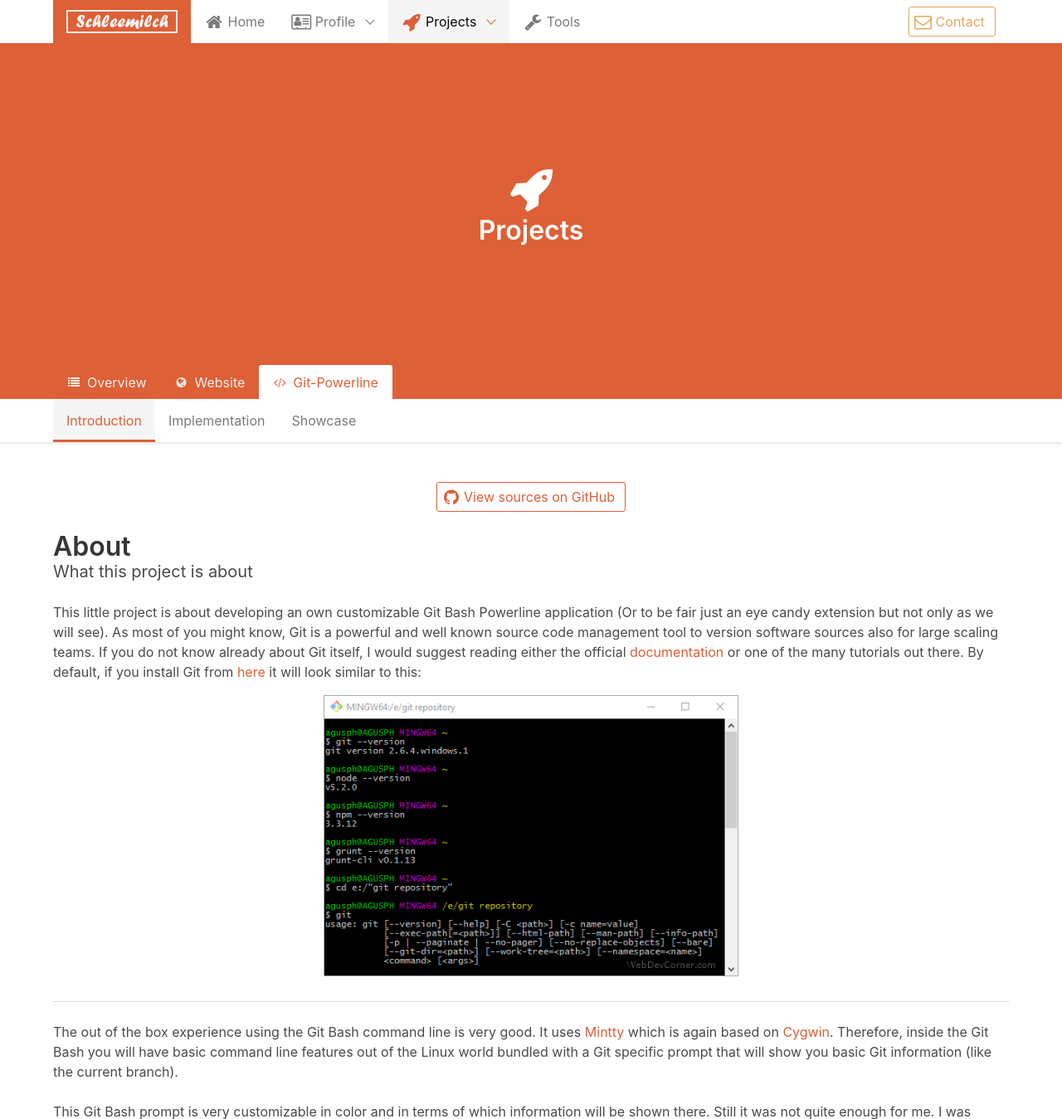
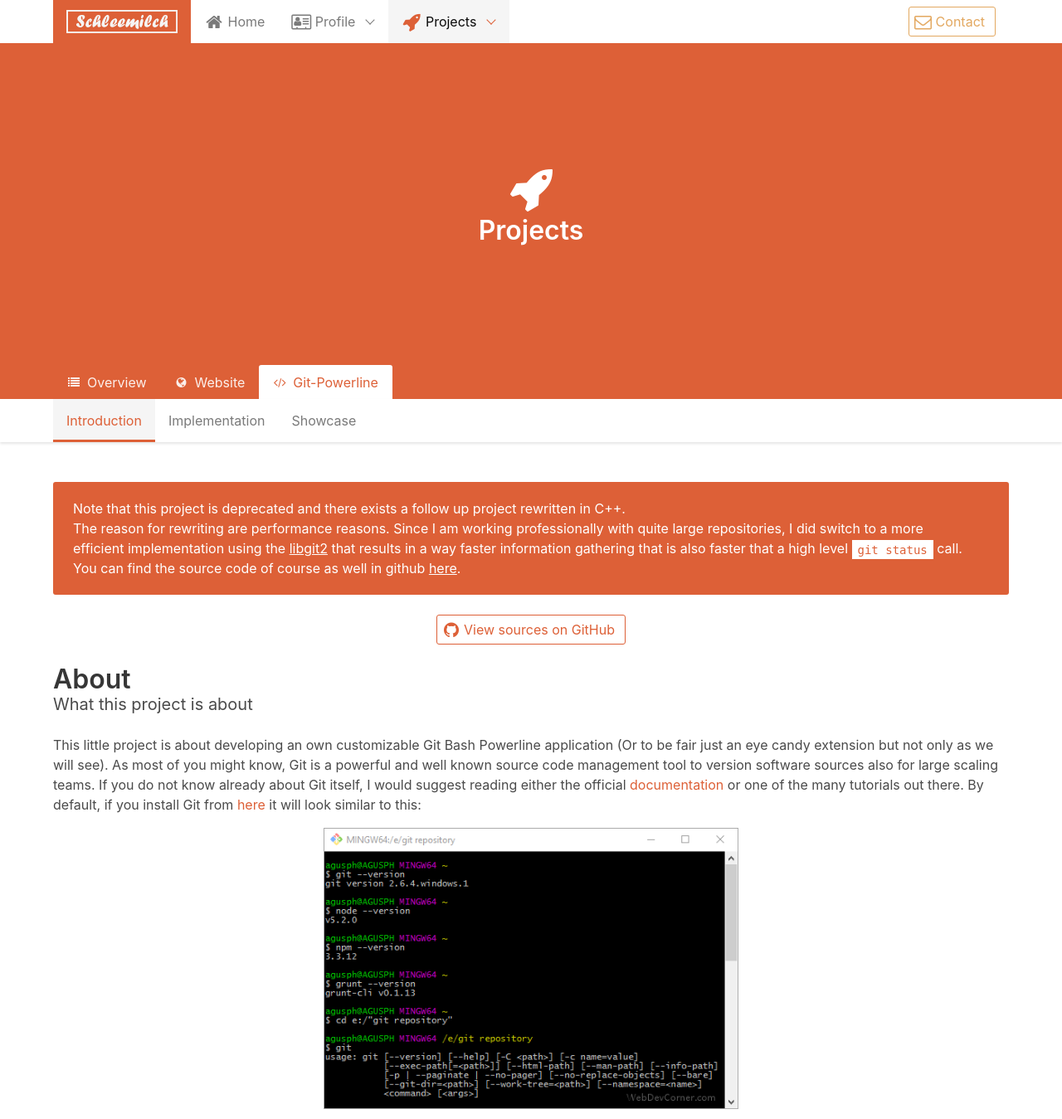
Before and after one commit to sschleemilch/portfolio-website, a PHP site: page /projects/gitbash/introduction.php in a window 1280 px wide. Shown: the top 1349 px of the page at 83% size. Run offline with PHP 8.4, Linux system fonts and the light colour scheme; style sheets or scripts are compiled from the project's sources; some libraries are stand-ins or nearby versions.

Commit message:
Removed tools section, updated gitbash project to hint for c++ version

```diff
--- a/Gruntfile.js
+++ b/Gruntfile.js
@@ -55,6 +55,7 @@
                     {expand: true, flatten:true, src: ['src/projects/*.php'], dest: 'dist/html/projects'},
                     {expand: true, flatten:true, src: ['src/projects/website/*.php'], dest: 'dist/html/projects/website'},
                     {expand: true, flatten:true, src: ['src/projects/gitbash/*.php'], dest: 'dist/html/projects/gitbash'},
+                    {expand: true, flatten:true, src: ['src/projects/gitbashv2/*.php'], dest: 'dist/html/projects/gitbashv2'},
                     {expand: true, flatten:true, src: ['src/data/*'], dest: 'dist/html/data'},
                     {expand: true, flatten:true, src: ['src/php/*.php'], dest: 'dist/html/php'},
                ]
--- a/src/home.php
+++ b/src/home.php
@@ -35,11 +35,6 @@
 							<p class="title is-4"> <strong> Projects </strong> </p>
 							<p class="subtitle">Current private projects</p>
 						</a>
-						<a class="column" href="/tools.php">
-							<span class="icon is-large has-text-warning"><i class="fa fa-wrench"></i></span>
-							<p class="title is-4"> <strong> Tools </strong> </p>
-							<p class="subtitle">Project results</p>
-						</a>
 					</div>
 				</div>
 			</div>
--- a/src/projects/gitbash/introduction.php
+++ b/src/projects/gitbash/introduction.php
@@ -13,6 +13,13 @@
 
 <div class="section">
 	<div class="container is-danger">
+        <article class="notification is-danger">
+            Note that this project is deprecated and there exists a follow up project rewritten in C++.<br>
+            The reason for rewriting are performance reasons. Since I am working professionally with quite large repositories, I did switch
+            to a more efficient implementation using the <a href="https://libgit2.org/">libgit2</a> that results in a way faster information gathering
+            that is also faster that a high level <code>git status</code> call.<br>
+            You can find the source code of course as well in github <a href="https://github.com/sschleemilch/cpp-gitbash-powerline">here</a>.
+        </article>
         <div class="content has-text-centered">
             <a class="button is-danger is-outlined" href="https://github.com/sschleemilch/gitbash-powerline">
                         <span class="icon">
@@ -56,7 +63,7 @@
                 reading here. However, if you are interested in building your own Git Bash Prompt extension or just want to use mine, please keep reading. To give the reader a little preview, the result will look like this (for modified files on the "master" branch):
             </p>
             <div class="has-text-centered">
-                <img src="/img/git_bash_preview.png" alt="Git:Bash:Preview" width="500" height="202">
+                <img src="/img/git_bash_preview.PNG" alt="Git:Bash:Preview" width="500" height="202">
             </div>
             <p>
                 This preview only shows a small part of the features that are currently implemented.
--- a/src/sass/components/_all.sass
+++ b/src/sass/components/_all.sass
@@ -6,7 +6,7 @@
 //@import "level.sass"
 @import "media.sass"
 //@import "menu.sass"
-//@import "message.sass"
+@import "message.sass"
 //@import "modal.sass"
 @import "nav.sass"
 @import "navbar.sass"
--- a/src/sass/elements/_all.sass
+++ b/src/sass/elements/_all.sass
@@ -7,7 +7,7 @@
 @import "form.sass"
 @import "icon.sass"
 @import "image.sass"
-//@import "notification.sass"
+@import "notification.sass"
 //@import "progress.sass"
 @import "table.sass"
 @import "tag.sass"
--- a/src/sitemap.xml
+++ b/src/sitemap.xml
@@ -53,11 +53,6 @@
   <priority>0.80</priority>
 </url>
 <url>
-  <loc>https://sebastian-schleemilch.de/tools.php</loc>
-  <lastmod>2018-01-27T12:07:28+00:00</lastmod>
-  <priority>0.80</priority>
-</url>
-<url>
   <loc>https://sebastian-schleemilch.de/contact.php</loc>
   <lastmod>2018-01-27T12:07:28+00:00</lastmod>
   <priority>0.80</priority>
--- a/src/templates/_footer.php
+++ b/src/templates/_footer.php
@@ -8,8 +8,6 @@
                 $activeColor = "is-success";
             } elseif (isset($projects)) {
                 $activeColor = "is-danger";
-            } elseif (isset($tools)) {
-                $activeColor = "is-dark";
             } elseif (isset($contact)) {
                 $activeColor = "is-warning";
             } elseif (isset($impressum)) {
@@ -33,7 +31,7 @@
 					<div class="column is-one-third">
 						<div class="content">
 							<p>
-								Sebastian Schleemilch &copy; 2017 <br>
+								Sebastian Schleemilch &copy; 2020 <br>
 								<small>
 								Source code licensed <a href="http://opensource.org/licenses/mit-license.php">MIT</a>.<br>
 								Website content licensed <a rel="license" href="http://creativecommons.org/licenses/by-nc-sa/4.0/">CC BY-NC-SA 4.0</a>.<br>
@@ -75,8 +73,6 @@
                                             $activeColor = "is-success";
                                         } elseif (isset($projects)) {
                                             $activeColor = "is-danger";
-                                        } elseif (isset($tools)) {
-                                            $activeColor = "is-dark";
                                         } elseif (isset($contact)) {
                                             $activeColor = "is-warning";
                                         } elseif (isset($impressum)) {
--- a/src/templates/_header.php
+++ b/src/templates/_header.php
@@ -37,8 +37,6 @@
                                 $returnVal = "is-success";
                             } elseif (isset($projects)) {
                                 $returnVal = "is-danger";
-                            } elseif (isset($tools)) {
-                                $returnVal = "is-dark";
                             } elseif (isset($contact)) {
                                 $returnVal = "is-warning";
                             } elseif (isset($impressum)) {
@@ -59,8 +57,6 @@
                                 $returnVal = "is-success";
                             } elseif (isset($projects)) {
                                 $returnVal = "is-danger";
-                            } elseif (isset($tools)) {
-                                $returnVal = "is-dark";
                             } elseif (isset($contact)) {
                                 $returnVal = "is-warning";
                             }
@@ -121,14 +117,6 @@
                                 </a>
 							</div>
 						</div>
-						<a href="/tools.php" class="navbar-item <?php if(isset($tools)){echo $tools;} ?> is-dark">
-	    					<span class="icon">
-	  							<i class="fa fa-wrench"></i>
-							</span>
-							<span>
-	    						&nbsp;Tools
-	    					</span>
-						</a>
 	    			</div>
 	    			<div class="navbar-end">
 	    				<div class="navbar-item <?php if(isset($contact)){echo $contact;} ?>">
```
Also changed, not shown: src/tools.php (deleted, +0 -95 lines), src/img/profile.png.
